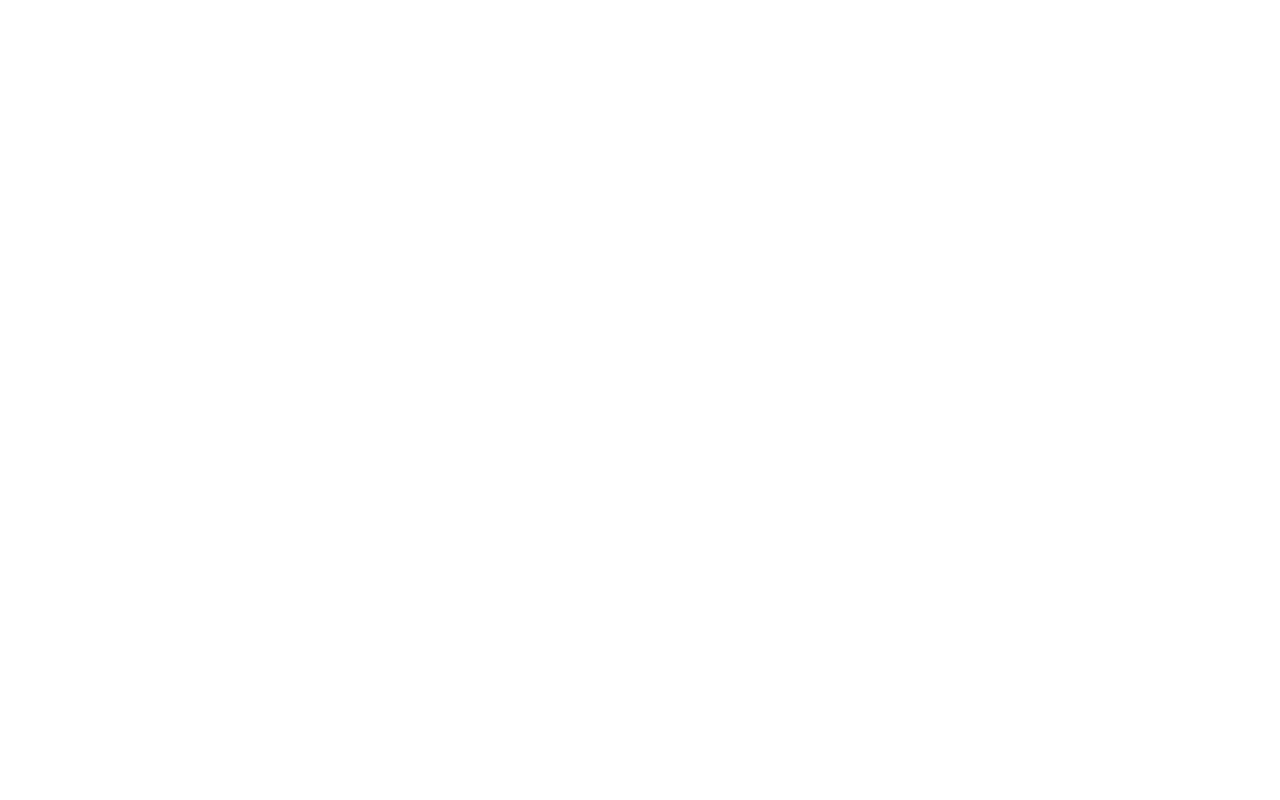
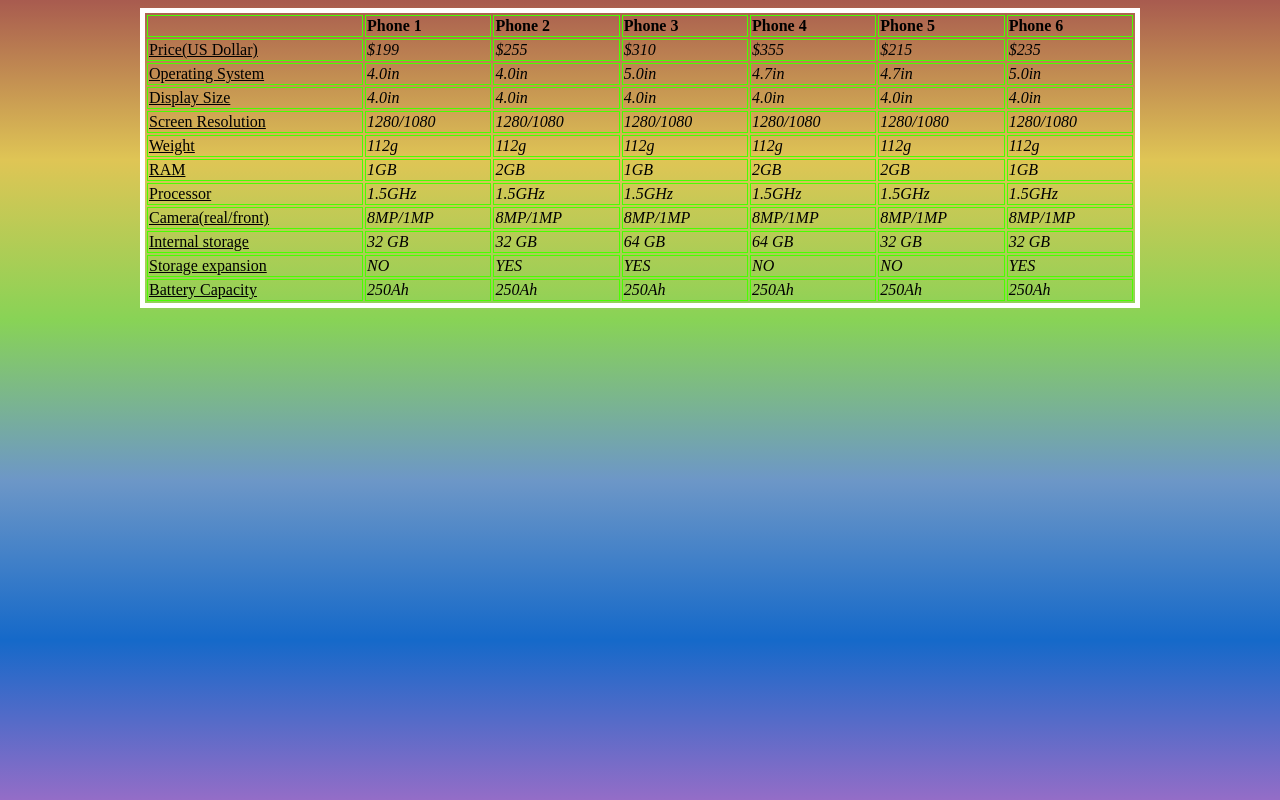
Before and after one commit to Mark66612/satan, a plain HTML site: page azg.html in a window 1280 px wide. Drawn offline with Linux system fonts and the light colour scheme.

Commit message:
first commit

```diff
--- a/azg.html
+++ b/azg.html
@@ -4,9 +4,134 @@
     <meta charset="UTF-8">
     <meta http-equiv="X-UA-Compatible" content="IE=edge">
     <meta name="viewport" content="width=device-width, initial-scale=1.0">
-    <title>Document</title>
+    <title>Phone</title>
 </head>
 <body>
-
+    <style>
+        body {background: linear-gradient(#a85b4f, #dfc555, #88d356, #6d97c7, #1569c9, #946dc7) fixed;}
+        td {
+            border: 1px solid rgb(72, 255, 0);
+            color: rgb(0, 0, 0);
+        }
+        a {
+            text-decoration: none;
+            color: #c47d7d;
+        }
+        table {
+            width: 1000px;
+            border: 5px solid white;
+            margin: auto;
+        }
+    </style>
+    <table>
+        <tr>
+            <td><B>   </B></td>
+            <td><B>Phone 1</B></td>
+            <td><B>Phone 2</B></td>
+            <td><B>Phone 3</B></td>
+            <td><B>Phone 4</B></td>
+            <td><B>Phone 5</B></td>
+            <td><B>Phone 6</B></td>
+        </tr>
+        <tr>
+            <td><U>Price(US Dollar)</U></td>
+            <td><I>$199</I></td>
+            <td><I>$255</I></td>
+            <td><I>$310</I></td>
+            <td><I>$355</I></td>
+            <td><I>$215</I></td>
+            <td><I>$235</I></td>
+        </tr>
+        <tr>
+            <td><U>Operating System</U></td>
+            <td><I>4.0in</I></td>
+            <td><I>4.0in</I></td>
+            <td><I>5.0in</I></td>
+            <td><I>4.7in</I></td>
+            <td><I>4.7in</I></td>
+            <td><I>5.0in</I></td>
+        </tr>
+        <tr>
+            <td><U>Display Size</U></td>
+            <td><I>4.0in</I></td>
+            <td><I>4.0in</I></td>
+            <td><I>4.0in</I></td>
+            <td><I>4.0in</I></td>
+            <td><I>4.0in</I></td>
+            <td><I>4.0in</I></td>
+        </tr>
+        <tr>
+            <td><U>Screen Resolution</U></td>
+            <td><I>1280/1080</I></td>
+            <td><I>1280/1080</I></td>
+            <td><I>1280/1080</I></td>
+            <td><I>1280/1080</I></td>
+            <td><I>1280/1080</I></td>
+            <td><I>1280/1080</I></td>
+        </tr>
+        <tr>
+            <td><U>Weight</U></td>
+            <td><I>112g</I></td>
+            <td><I>112g</I></td>
+            <td><I>112g</I></td>
+            <td><I>112g</I></td>
+            <td><I>112g</I></td>
+            <td><I>112g</I></td>
+        </tr>
+        <tr>
+            <td><U>RAM</U></td>
+            <td><I>1GB</I></td>
+            <td><I>2GB</I></td>
+            <td><I>1GB</I></td>
+            <td><I>2GB</I></td>
+            <td><I>2GB</I></td>
+            <td><I>1GB</I></td>
+        </tr>
+        <tr>
+            <td><U>Processor</U></td>
+            <td><I>1.5GHz</I></td>
+            <td><I>1.5GHz</I></td>
+            <td><I>1.5GHz</I></td>
+            <td><I>1.5GHz</I></td>
+            <td><I>1.5GHz</I></td>
+            <td><I>1.5GHz</I></td>
+        </tr>
+        <tr>
+            <td><U>Camera(real/front)</U></td>
+            <td><I>8MP/1MP</I></td>
+            <td><I>8MP/1MP</I></td>
+            <td><I>8MP/1MP</I></td>
+            <td><I>8MP/1MP</I></td>
+            <td><I>8MP/1MP</I></td>
+            <td><I>8MP/1MP</I></td>
+        </tr>
+        <tr>
+            <td><U>Internal storage</U></td>
+            <td><I>32 GB</I></td>
+            <td><I>32 GB</I></td>
+            <td><I>64 GB</I></td>
+            <td><I>64 GB</I></td>
+            <td><I>32 GB</I></td>
+            <td><I>32 GB</I></td>
+        </tr>
+        <tr>
+            <td><U>Storage expansion</U></td>
+            <td><I>NO</I></td>
+            <td><I>YES</I></td>
+            <td><I>YES</I></td>
+            <td><I>NO</I></td>
+            <td><I>NO</I></td>
+            <td><I>YES</I></td>
+        </tr>
+        <tr>
+            <td><U>Battery Capacity</U></td>
+            <td><I>250Ah</I></td>
+            <td><I>250Ah</I></td>
+            <td><I>250Ah</I></td>
+            <td><I>250Ah</I></td>
+            <td><I>250Ah</I></td>
+            <td><I>250Ah</I></td>
+        </tr>
+    </table>
 </body>
 </html>
```
